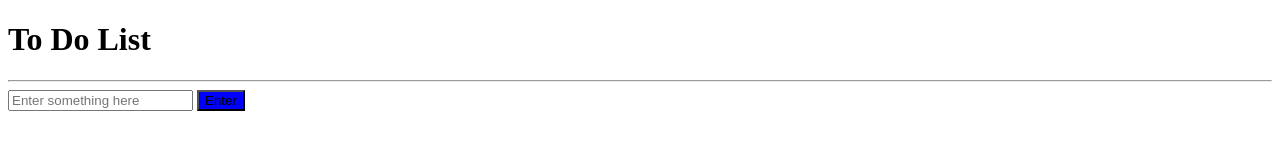
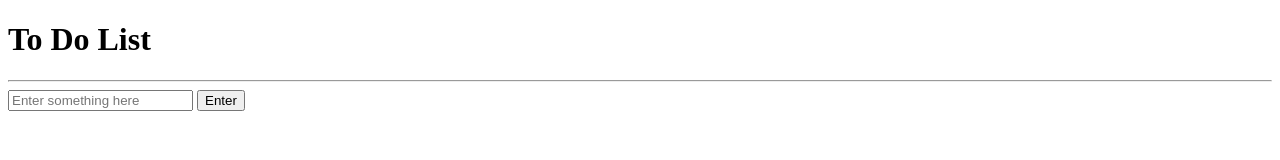
Before and after one commit to CDDR1/To-Do-List, a plain HTML site: page index.html in a window 1280 px wide. Drawn offline with Linux system fonts and the light colour scheme.

Commit message:
Changing button color

```diff
--- a/style.css
+++ b/style.css
@@ -1,7 +1,3 @@
-#enter-button {
-	background-color: blue;
-}
-
 .done {
   text-decoration: line-through;
 }
```
